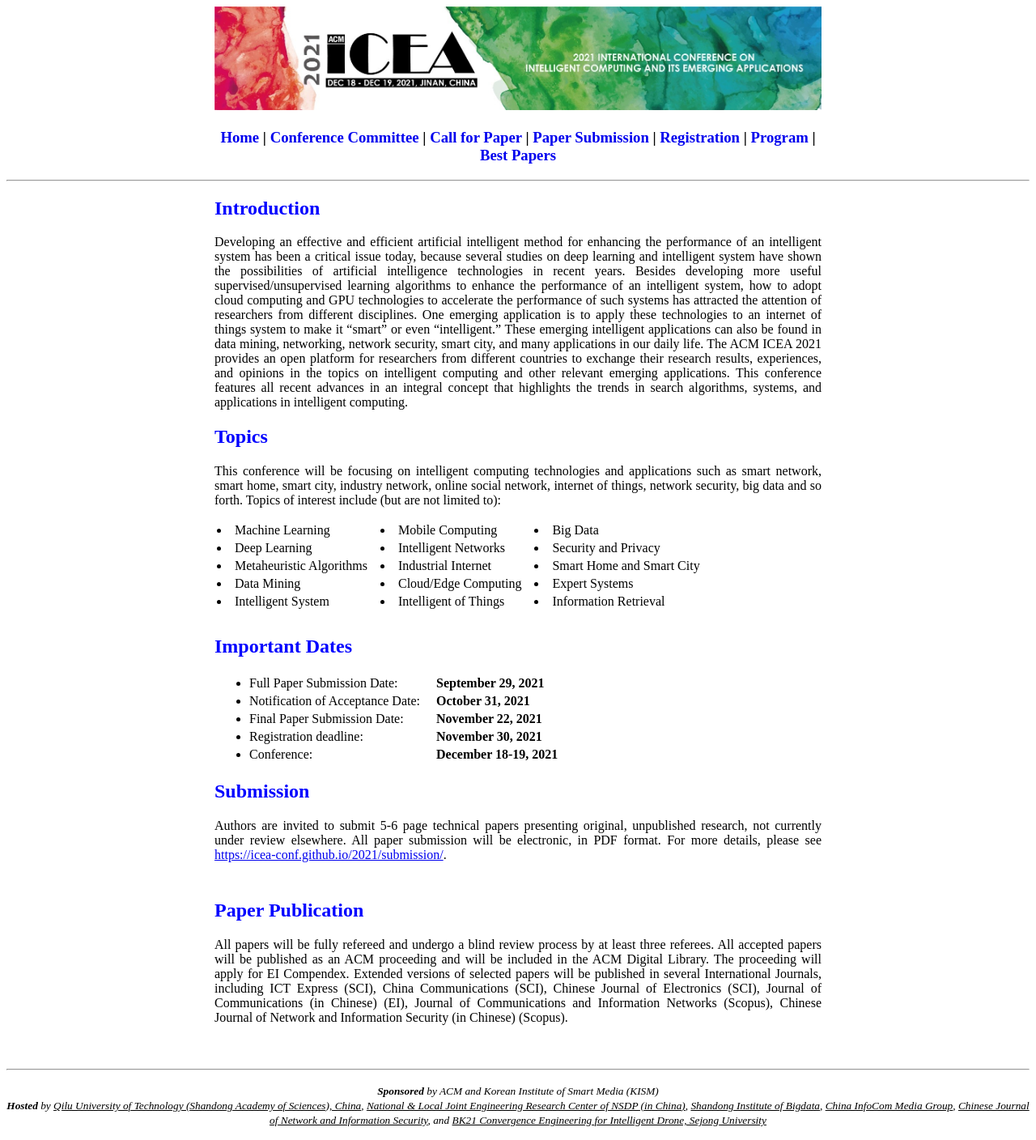
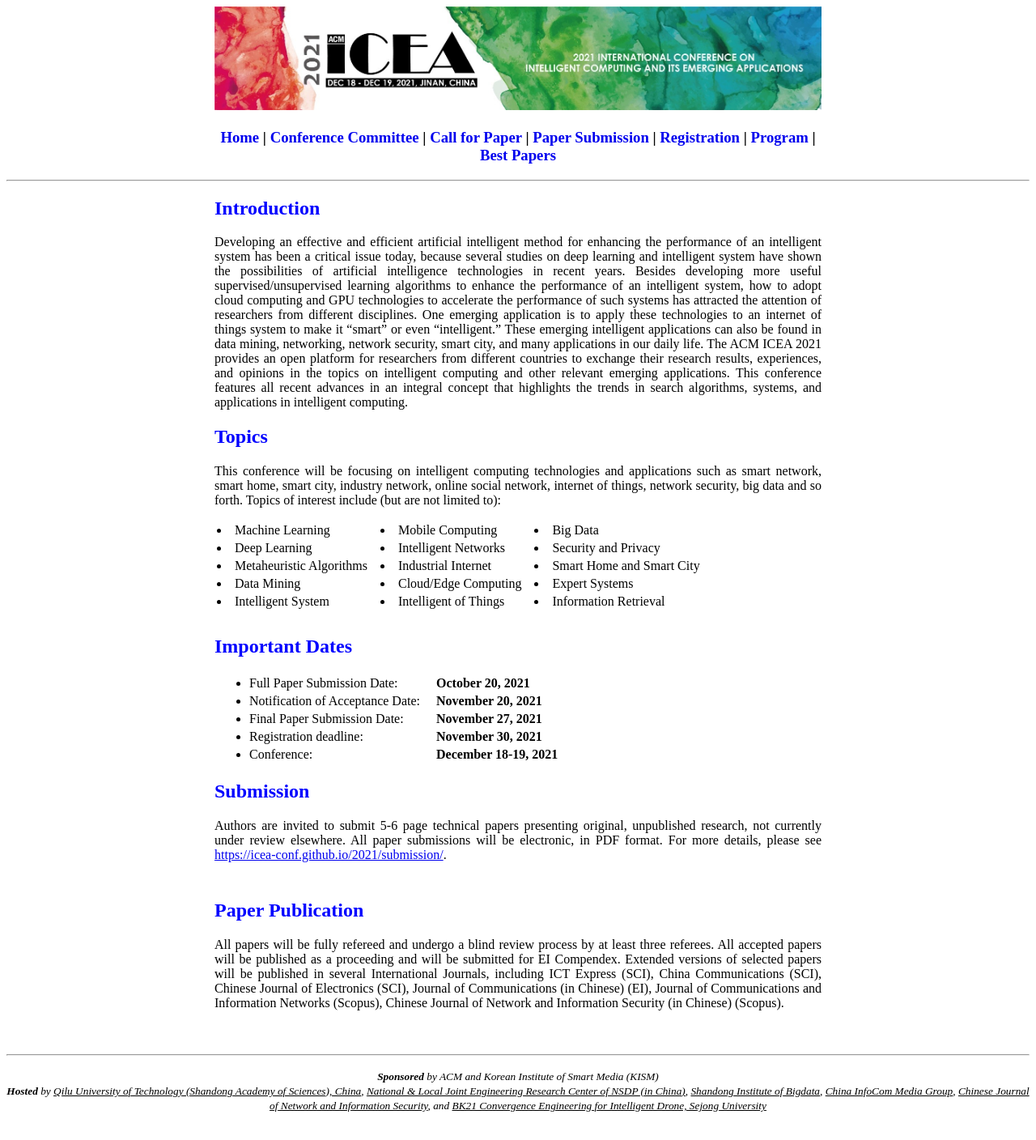
Before and after one commit to icea-conf/2021, a Jekyll site: the page built from papers/index.html, in a window 1280 px wide. Shown: the whole page at 81% size. Built offline with Jekyll 4.4.1, drawn with Linux system fonts in a browser that asks for light colours.

Commit message:
Update index.html

```diff
--- a/papers/index.html
+++ b/papers/index.html
@@ -94,7 +94,7 @@ title: ACM ICEA 2021
                                           <li>Full Paper Submission Date: </li>
                                     </td>
                                     <td>
-                                          <b>&nbsp; &nbsp; September 29, 2021</b>
+                                          <b>&nbsp; &nbsp; October 20, 2021</b>
                                     </td>
                               </tr>
                               <tr>
@@ -102,7 +102,7 @@ title: ACM ICEA 2021
                                           <li>Notification of Acceptance Date: </li>
                                     </td>
                                     <td>
-                                          <b>&nbsp; &nbsp; October 31, 2021</b>
+                                          <b>&nbsp; &nbsp; November 20, 2021</b>
                                     </td>
                               </tr>
                               <tr>
@@ -110,7 +110,7 @@ title: ACM ICEA 2021
                                           <li>Final Paper Submission Date: </li>
                                     </td>
                                     <td>
-                                          <b>&nbsp; &nbsp; November 22, 2021</b>
+                                          <b>&nbsp; &nbsp; November 27, 2021</b>
                                     </td>
                               </tr>
                               <tr>
@@ -135,12 +135,12 @@ title: ACM ICEA 2021
 
             <div>
                   <h2 style="color:#0000FF">Submission</h2>
-                        <p style="text-align: justify">Authors are invited to submit 5-6 page technical papers presenting original, unpublished research, not currently under review elsewhere. All paper submission will be electronic, in PDF format. For more details, please see <a href = "https://icea-conf.github.io/2021/submission/">https://icea-conf.github.io/2021/submission/</a>.</p>
+                        <p style="text-align: justify">Authors are invited to submit 5-6 page technical papers presenting original, unpublished research, not currently under review elsewhere. All paper submissions will be electronic, in PDF format. For more details, please see <a href = "https://icea-conf.github.io/2021/submission/">https://icea-conf.github.io/2021/submission/</a>.</p>
             </div>
 
             <div style="padding-top: 10px">
                   <h2 style="color:#0000FF">Paper Publication</h2>
-                        <p style="text-align: justify">All papers will be fully refereed and undergo a blind review process by at least three referees. All accepted papers will be published as an ACM proceeding and will be included in the ACM Digital Library. The proceeding will apply for EI Compendex. Extended versions of selected papers will be published in several International Journals, including ICT Express (SCI), China Communications  (SCI), Chinese Journal of Electronics (SCI), Journal of Communications (in Chinese) (EI), Journal of Communications and Information Networks (Scopus), Chinese Journal of Network and Information Security (in Chinese) (Scopus).</p>
+                        <p style="text-align: justify">All papers will be fully refereed and undergo a blind review process by at least three referees. All accepted papers will be published as a proceeding and will be submitted for EI Compendex. Extended versions of selected papers will be published in several International Journals, including ICT Express (SCI), China Communications  (SCI), Chinese Journal of Electronics (SCI), Journal of Communications (in Chinese) (EI), Journal of Communications and Information Networks (Scopus), Chinese Journal of Network and Information Security (in Chinese) (Scopus).</p>
             </div>
       </div>
 </div>
```
